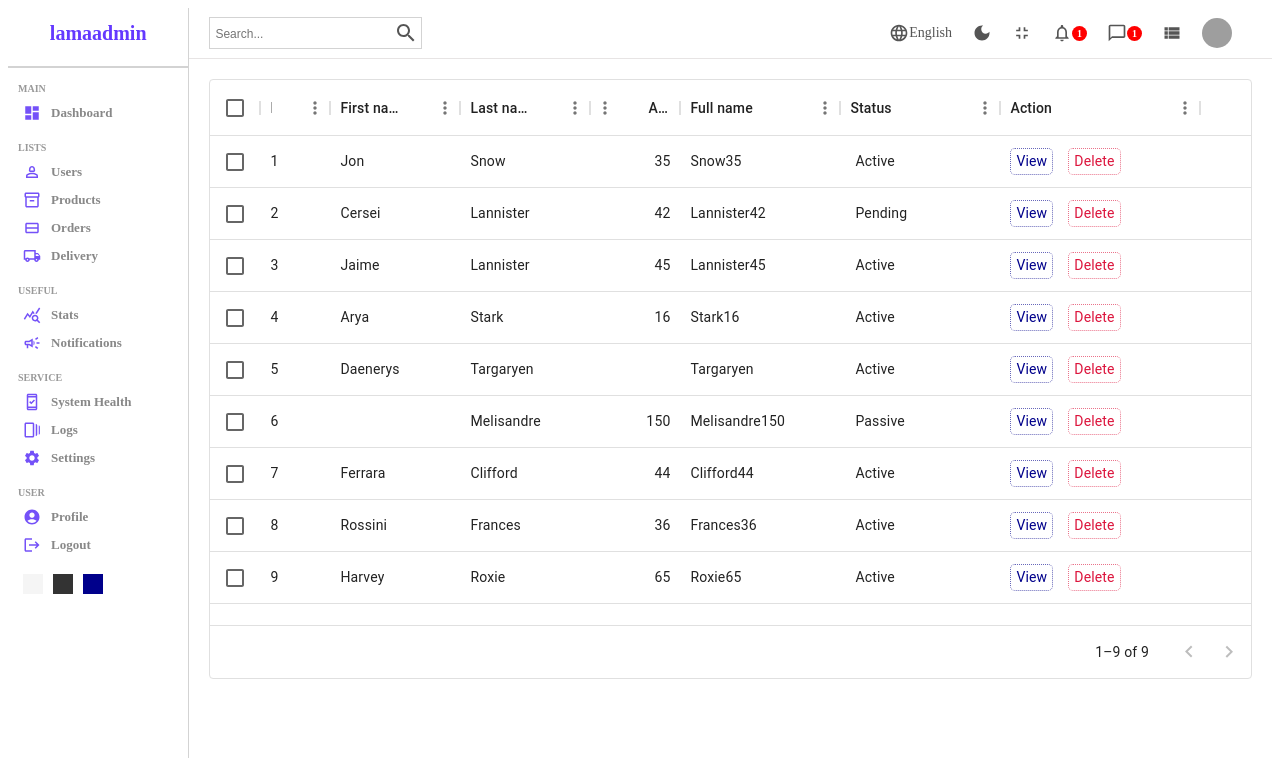
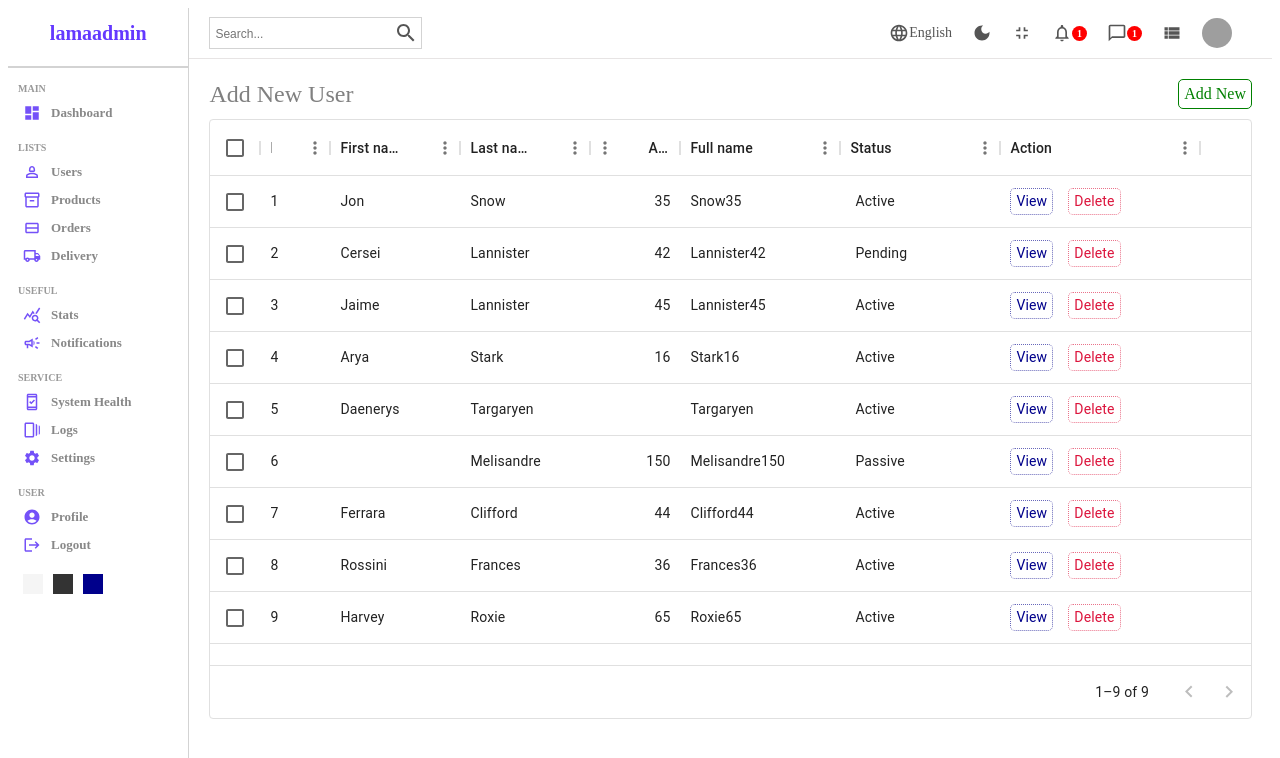
Before and after one commit to deelaka99/pharmacy-admin-panel-dashboard, a React (Vite) app: page /users in a window 1280 px wide. Shown: the top 758 px of the page. Built offline with nearby package versions, Linux system fonts and the light colour scheme; grey boxes are pictures that could not be loaded.

Commit message:
add new user is completed

```diff
--- a/src/App.jsx
+++ b/src/App.jsx
@@ -14,7 +14,7 @@
           <Route path="/">
             <Route index Component={Home} />
             <Route path="login" Component={Login} />
-            <Route path="users">
+            <Route path="/users">
               <Route index Component={List} />
               <Route path=":userId" Component={Single} />
               <Route
@@ -22,7 +22,7 @@
                 element={<New inputs={userInputs} title="Add New User" />}
               />
             </Route>
-            <Route path="products">
+            <Route path="/products">
               <Route index Component={List} />
               <Route path=":productId" Component={Single} />
               <Route
--- a/src/components/datatable/Datatable.jsx
+++ b/src/components/datatable/Datatable.jsx
@@ -1,5 +1,6 @@
 import "./datatable.scss";
 import { DataGrid } from "@mui/x-data-grid";
+import { Link } from "react-router-dom";
 
 const columns = [
   { field: "id", headerName: "ID", width: 70 },
@@ -45,7 +46,9 @@
     renderCell: () => {
       return (
         <div className="cellAction">
-          <div className="viewButton">View</div>
+          <Link to="/users/test" style={{ textDecoration: "none" }}>
+            <div className="viewButton">View</div>
+          </Link>
           <div className="deleteButton">Delete</div>
         </div>
       );
@@ -104,6 +107,16 @@
 const Datatable = () => {
   return (
     <div className="datatable">
+      <div className="datatableTitle">
+        Add New User
+        <Link
+          to="/users/new"
+          style={{ textDecoration: "none" }}
+          className="link"
+        >
+          Add New
+        </Link>
+      </div>
       <DataGrid
         rows={rows}
         columns={columns}
--- a/src/components/datatable/datatable.scss
+++ b/src/components/datatable/datatable.scss
@@ -1,6 +1,27 @@
 .datatable{
     height: 600px;
     padding: 20px;
+
+    .datatableTitle{
+        width: 100%;
+        font-size: 24px;
+        color: gray;
+        margin-bottom: 10px;
+        display: flex;
+        align-items: center;
+        justify-content: space-between;
+
+        .link{
+            text-decoration: none;
+            color: green;
+            font-size: 16px;
+            font-weight: 400;
+            border: 1px solid green;
+            padding: 5px;
+            border-radius: 5px;
+            cursor: pointer;
+        }
+    }
 
     .cellWithStatus{
         padding: 5px;
--- a/src/components/sidebar/Sidebar.jsx
+++ b/src/components/sidebar/Sidebar.jsx
@@ -1,77 +1,86 @@
 import "./sidebar.scss";
-import DashboardIcon from '@mui/icons-material/Dashboard';
-import Person2OutlinedIcon from '@mui/icons-material/Person2Outlined';
-import Inventory2OutlinedIcon from '@mui/icons-material/Inventory2Outlined';
-import ViewStreamOutlinedIcon from '@mui/icons-material/ViewStreamOutlined';
-import LocalShippingOutlinedIcon from '@mui/icons-material/LocalShippingOutlined';
-import QueryStatsOutlinedIcon from '@mui/icons-material/QueryStatsOutlined';
-import CampaignOutlinedIcon from '@mui/icons-material/CampaignOutlined';
-import SystemSecurityUpdateGoodOutlinedIcon from '@mui/icons-material/SystemSecurityUpdateGoodOutlined';
-import WebStoriesOutlinedIcon from '@mui/icons-material/WebStoriesOutlined';
-import SettingsIcon from '@mui/icons-material/Settings';
-import AccountCircleIcon from '@mui/icons-material/AccountCircle';
-import LogoutIcon from '@mui/icons-material/Logout';
+import DashboardIcon from "@mui/icons-material/Dashboard";
+import Person2OutlinedIcon from "@mui/icons-material/Person2Outlined";
+import Inventory2OutlinedIcon from "@mui/icons-material/Inventory2Outlined";
+import ViewStreamOutlinedIcon from "@mui/icons-material/ViewStreamOutlined";
+import LocalShippingOutlinedIcon from "@mui/icons-material/LocalShippingOutlined";
+import QueryStatsOutlinedIcon from "@mui/icons-material/QueryStatsOutlined";
+import CampaignOutlinedIcon from "@mui/icons-material/CampaignOutlined";
+import SystemSecurityUpdateGoodOutlinedIcon from "@mui/icons-material/SystemSecurityUpdateGoodOutlined";
+import WebStoriesOutlinedIcon from "@mui/icons-material/WebStoriesOutlined";
+import SettingsIcon from "@mui/icons-material/Settings";
+import AccountCircleIcon from "@mui/icons-material/AccountCircle";
+import LogoutIcon from "@mui/icons-material/Logout";
+import { Link } from "react-router-dom";
 
 const Sidebar = () => {
   return (
     <div className="sidebar">
       <div className="top">
+        <Link to="/" style={{ textDecoration: "none" }}>
           <span className="logo">lamaadmin</span>
+        </Link>
       </div>
       <hr />
       <div className="center">
         <ul>
           <p className="title">MAIN</p>
+          <Link to="/" style={{ textDecoration: "none" }}>
             <li>
-            <DashboardIcon className="icon"/>
+              <DashboardIcon className="icon" />
               <span>Dashboard</span>
             </li>
+          </Link>
           <p className="title">LISTS</p>
+          <Link to="/users" style={{ textDecoration: "none" }}>
             <li>
-            <Person2OutlinedIcon className="icon"/>
+              <Person2OutlinedIcon className="icon" />
               <span>Users</span>
             </li>
+          </Link>
+          <Link to="/products" style={{ textDecoration: "none" }}>
             <li>
-            <Inventory2OutlinedIcon className="icon"/>
+              <Inventory2OutlinedIcon className="icon" />
               <span>Products</span>
             </li>
+          </Link>
           <li>
-            <ViewStreamOutlinedIcon className="icon"/>
+            <ViewStreamOutlinedIcon className="icon" />
             <span>Orders</span>
           </li>
           <li>
-            <LocalShippingOutlinedIcon className="icon"/>
+            <LocalShippingOutlinedIcon className="icon" />
             <span>Delivery</span>
           </li>
           <p className="title">USEFUL</p>
           <li>
-            <QueryStatsOutlinedIcon className="icon"/>
+            <QueryStatsOutlinedIcon className="icon" />
             <span>Stats</span>
           </li>
           <li>
-            <CampaignOutlinedIcon className="icon"/>
+            <CampaignOutlinedIcon className="icon" />
             <span>Notifications</span>
           </li>
           <p className="title">SERVICE</p>
           <li>
-            <SystemSecurityUpdateGoodOutlinedIcon className="icon"/>
+            <SystemSecurityUpdateGoodOutlinedIcon className="icon" />
             <span>System Health</span>
           </li>
           <li>
-            <WebStoriesOutlinedIcon className="icon"/>
+            <WebStoriesOutlinedIcon className="icon" />
             <span>Logs</span>
           </li>
           <li>
-            <SettingsIcon className="icon"/>
+            <SettingsIcon className="icon" />
             <span>Settings</span>
           </li>
           <p className="title">USER</p>
           <li>
-            <AccountCircleIcon className="icon"/>
+            <AccountCircleIcon className="icon" />
             <span>Profile</span>
           </li>
           <li>
-            <LogoutIcon className="icon"/>
+            <LogoutIcon className="icon" />
             <span>Logout</span>
           </li>
         </ul>
@@ -80,7 +89,6 @@
         <div className="colorOption"></div>
         <div className="colorOption"></div>
         <div className="colorOption"></div>
-
       </div>
     </div>
   );
```
Lines whose indentation alone changed are shown as unchanged.
